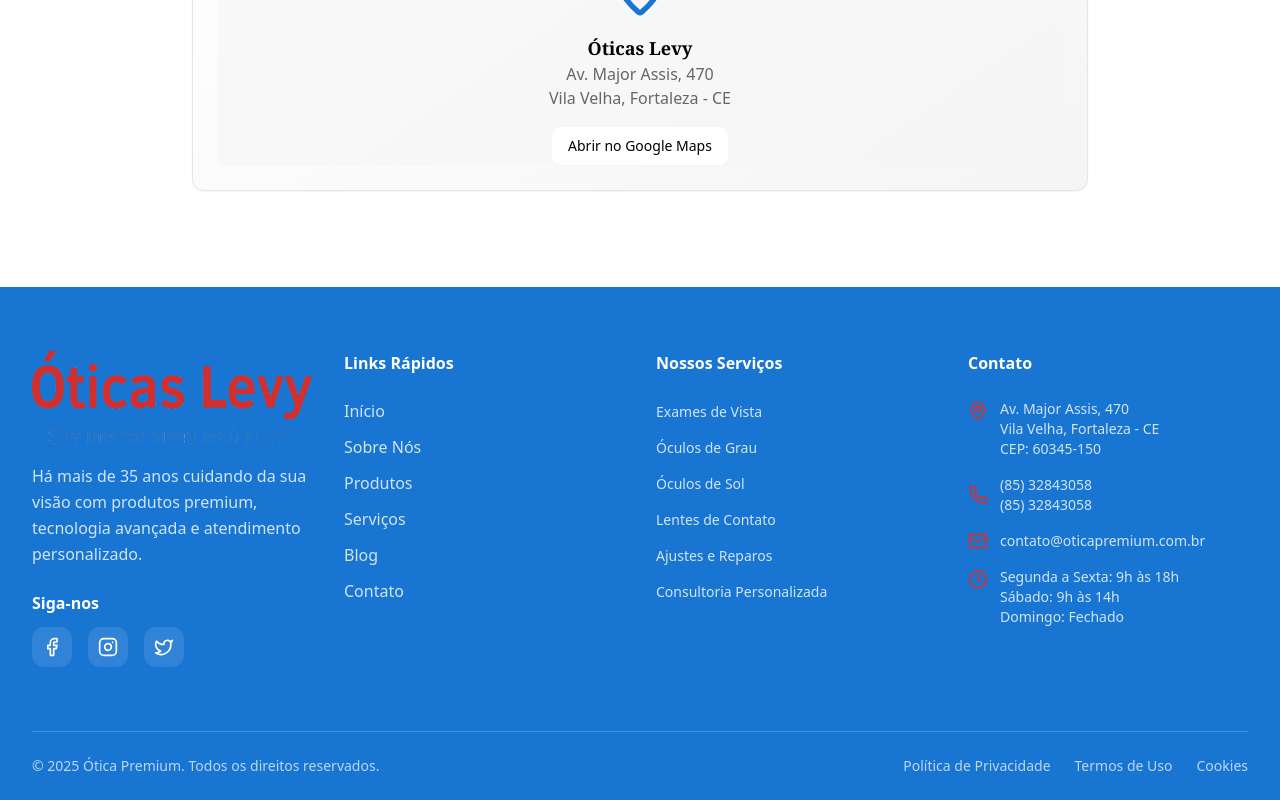
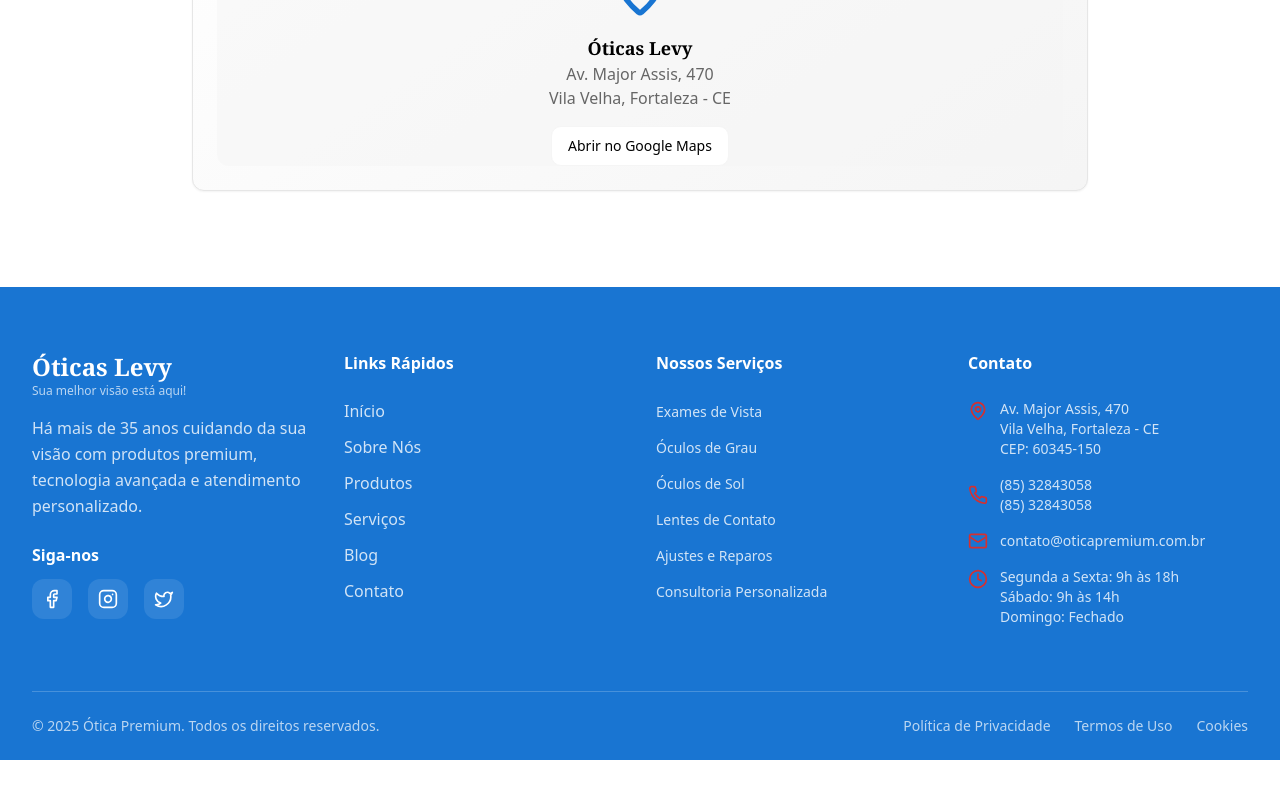
Before and after one commit to GabrielSales10/clarity-style-vision, a React (Vite) app: page / in a window 1280 px wide. Shown: the part 6390-7190 px from the top of the page. After the commit the page ends 7150 px from the top, so only its background shows below. Built offline with nearby package versions, Linux system fonts and the light colour scheme; the HTML template or start-up script is replaced by a standard one.

Commit message:
Code edited in Lovable Code Editor

```diff
--- a/src/components/Footer.tsx
+++ b/src/components/Footer.tsx
@@ -43,15 +43,15 @@ const Footer = () => {
                   {/* <div className="w-10 h-10 bg-gradient-hero rounded-lg flex items-center justify-center"> */}
                     {/* <span className="text-white font-bold text-xl">O</span> */}
                   {/* </div> */}
-                  {/* <div>
+                  <div>
                     <h3 className="font-serif-elegant text-2xl font-bold">Óticas Levy</h3>
-                    <p className="text-xs text-primary-foreground/70">Visão com estilo</p>
-                  </div> */}
-                  <img
+                    <p className="text-xs text-primary-foreground/70">Sua melhor visão está aqui!</p>
+                  </div>
+                  {/* <img
                     src={logoImage}
                     alt="Óticas Levy - Sua melhor visão está aqui!"
                     className="h-24 w-auto"
-                  />
+                  /> */}
                 </div>
                 <p className="text-primary-foreground/80 leading-relaxed">
                   Há mais de 35 anos cuidando da sua visão com produtos premium,
```
